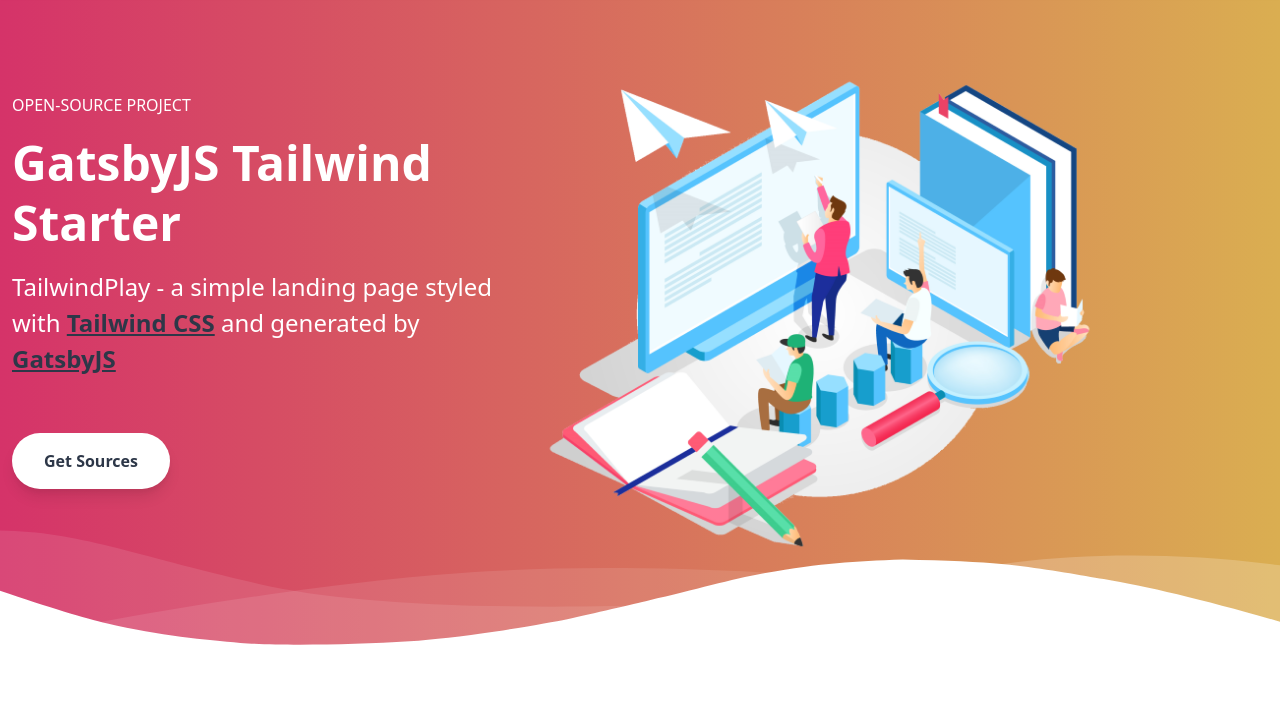
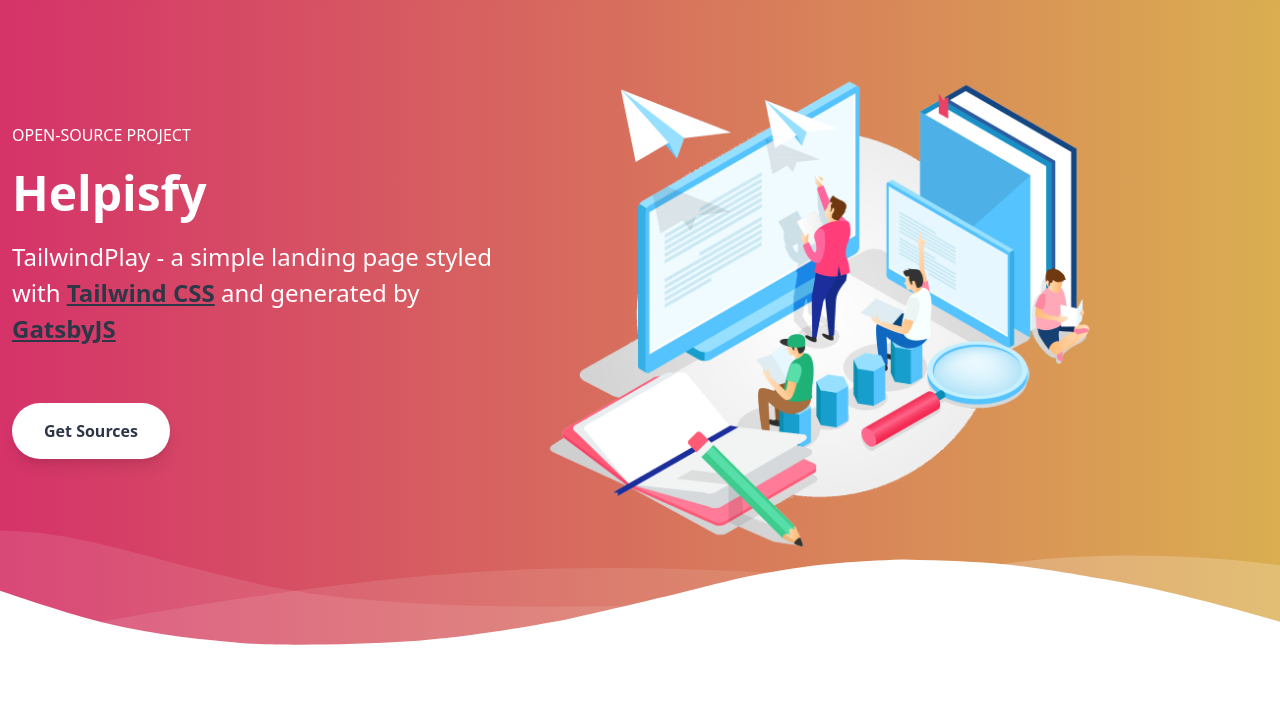
Before and after one commit to stackbit-projects/kind-mustard-efce9, a Gatsby site: page / in a window 1280 px wide. Shown: the part 77-785 px from the top of the page. Built offline with nearby package versions, Linux system fonts and the light colour scheme; Gatsby itself is replaced by a stand-in of ours.

Commit message:
layout.js: updated Header in div 2

```diff
--- a/src/components/layout.js
+++ b/src/components/layout.js
@@ -71,7 +71,7 @@
 
                 <div className="flex flex-col w-full md:w-2/5 justify-center items-start text-center md:text-left">
                   <p className="uppercase tracking-loose w-full">Open-Source project</p>
-                  <h1 className="my-4 text-5xl font-bold leading-tight">GatsbyJS Tailwind Starter</h1>
+                  <h1 className="my-4 text-5xl font-bold leading-tight">Helpisfy</h1>
                   <p className="leading-normal text-2xl mb-8">
                     {data.site.siteMetadata.title} - a simple landing page styled with <a className="text-gray-800 font-bold underline" href="https://tailwindcss.com/">Tailwind CSS</a>
                     {' '} and generated by <a className="text-gray-800 font-bold underline" href="https://www.gatsbyjs.org/">GatsbyJS</a>
```
